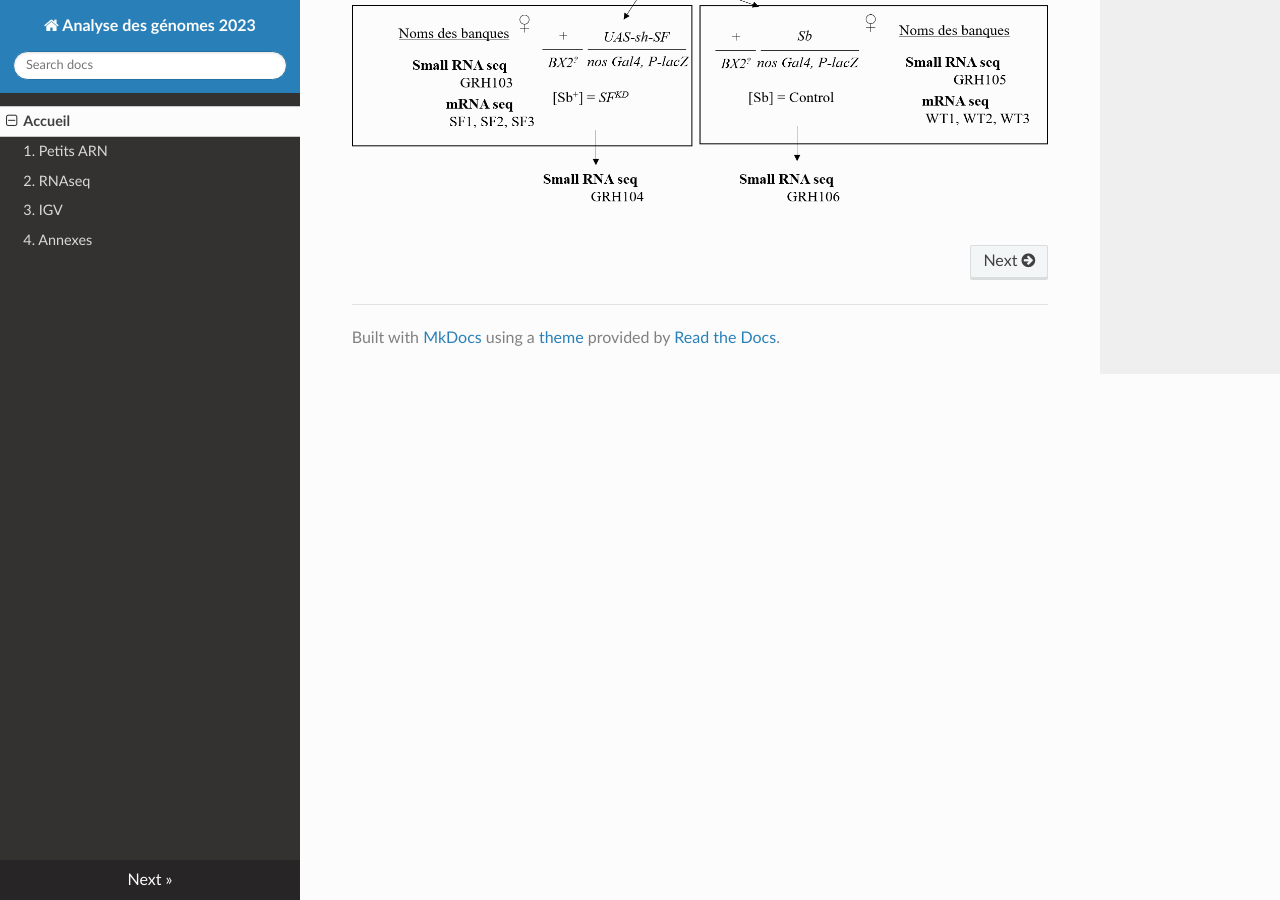
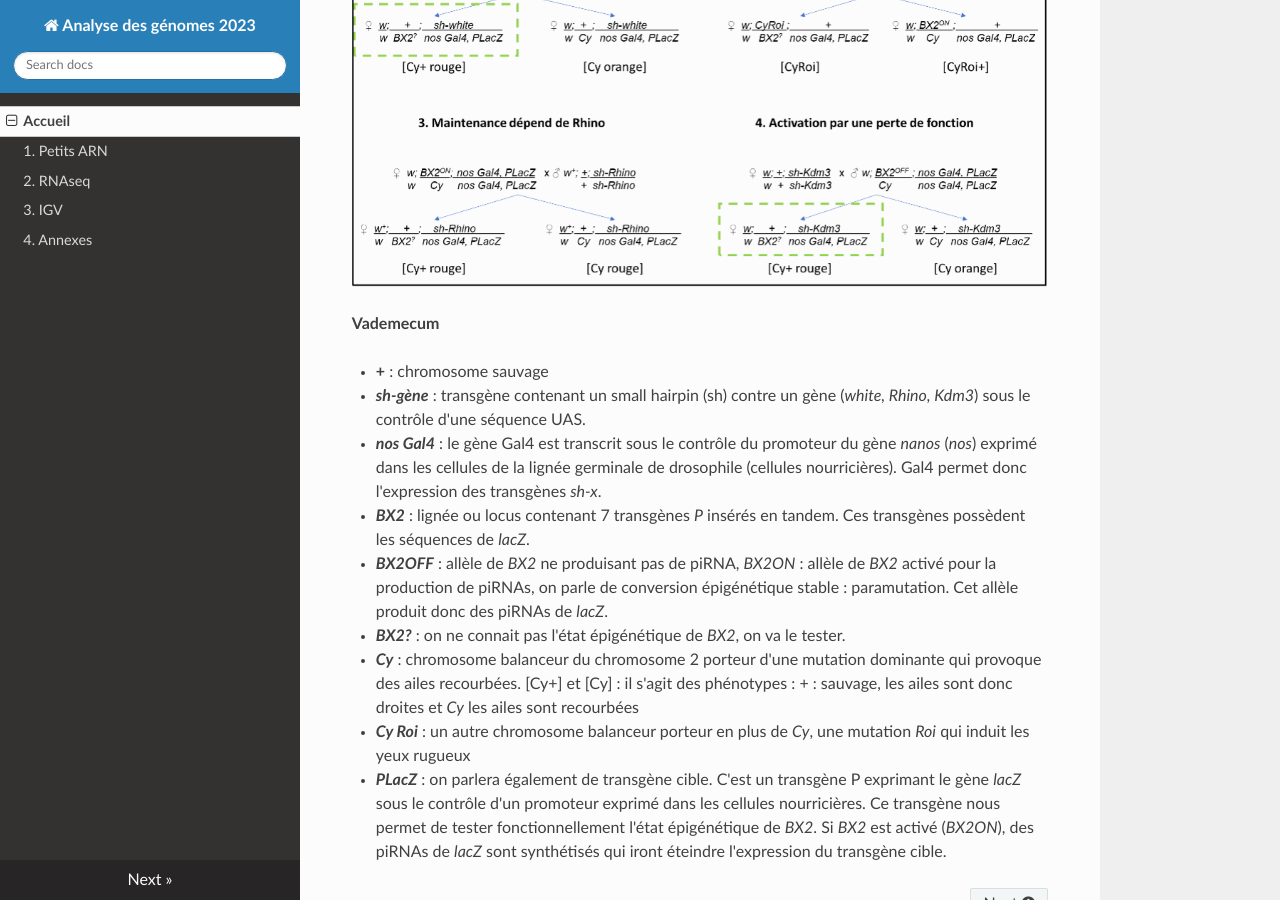
Before and after one commit to slecrom/AG2024, an MkDocs documentation site: the page built from docs/index.md, in a window 1280 px wide and 900 px high, scrolled down 1025 px. Built offline with MkDocs 1.6.1, drawn with Linux system fonts in a browser that asks for light colours; nearby versions of some CDN libraries.

Commit message:
Documentation update

```diff
--- a/docs/index.md
+++ b/docs/index.md
@@ -11,7 +11,7 @@ Pour réaliser ces analyses nous allons utiliser l’outil Galaxy. Il s’agit d
 
 Vous pouvez également trouver d’autres miroirs du site principal de Galaxy adapté à diverses communautés, chacune ayant choisi d’ajouter au sein du système ces propres modules. Une [liste des principaux miroirs et de leurs communautés](https://galaxyproject.org/use/) est disponible en ligne.
 
-Nous démarrons le TP là où il a été laissé hier. Voici le lien [vers la documentation Github faite par ARTbio](https://artbio.github.io/startbio/AnalyseGenomes_2022/outline/)
+Nous démarrons le TP là où il a été laissé hier. Voici le lien [vers la documentation Github faite par ARTbio](https://artbio.github.io/startbio/AnalyseGenomes_2023/outline/)
 
 !!! danger "Attention"
 
@@ -21,3 +21,15 @@ Nous démarrons le TP là où il a été laissé hier. Voici le lien [vers la do
 Pour rappel voici le schéma des croisements utilisés pendant le TP :
 
 ![Croisements](img/croisements.png "Croisements")
+
+**Vademecum**
+
+* **\+** : chromosome sauvage
+* ***sh-gène*** : transgène contenant un small hairpin (sh) contre un gène (*white, Rhino, Kdm3*) sous le contrôle d'une séquence UAS.
+* ***nos Gal4*** : le gène Gal4 est transcrit sous le contrôle du promoteur du gène *nanos* (*nos*) exprimé dans les cellules de la lignée germinale de drosophile (cellules nourricières). Gal4 permet donc l'expression des transgènes *sh-x*.
+* ***BX2*** : lignée ou locus contenant 7 transgènes *P* insérés en tandem. Ces transgènes possèdent les séquences de *lacZ*.
+* ***BX2OFF*** : allèle de *BX2* ne produisant pas de piRNA, *BX2ON* : allèle de *BX2* activé pour la production de piRNAs, on parle de conversion épigénétique stable : paramutation. Cet allèle produit donc des piRNAs de *lacZ*.
+* ***BX2?*** : on ne connait pas l'état épigénétique de *BX2*, on va le tester.
+* ***Cy*** : chromosome balanceur du chromosome 2 porteur d'une mutation dominante qui provoque des ailes recourbées. [Cy+] et [Cy] : il s'agit des phénotypes : + : sauvage, les ailes sont donc droites et *Cy* les ailes sont recourbées
+* ***Cy Roi*** : un autre chromosome balanceur porteur en plus de *Cy*, une mutation *Roi* qui induit les yeux rugueux
+* ***PLacZ*** : on parlera également de transgène cible. C'est un transgène P exprimant le gène *lacZ* sous le contrôle d'un promoteur exprimé dans les cellules nourricières. Ce transgène nous permet de tester fonctionnellement l'état épigénétique de *BX2*. Si *BX2* est activé (*BX2ON*), des piRNAs de *lacZ* sont synthétisés qui iront éteindre l'expression du transgène cible.
```
Also changed, not shown: docs/srna.md (+3 -3 lines), docs/img/croisements.png.
